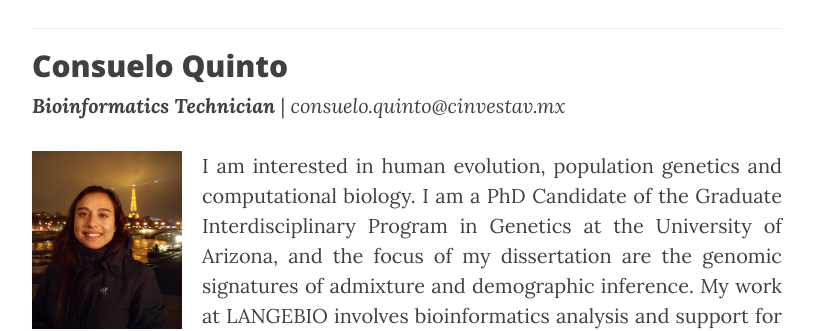
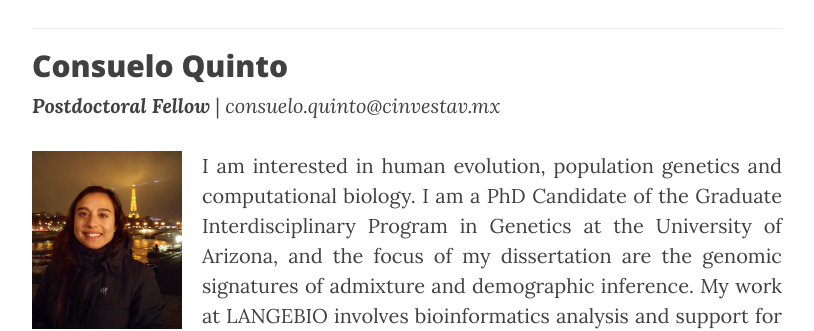
Before and after one commit to milkshakeplustip/milkshakeplustip.github.io, a Jekyll site: the page built from b_people.html, in a window 1280 px wide and 900 px high, scrolled down 1486 px. Shown: the part 167-498 px from the top of the window, without its empty margins (233-1047 px from the left). Built offline with Jekyll 4.4.1, drawn with Linux system fonts in a browser that asks for light colours; nearby versions of some CDN libraries.

Commit message:
consuelo as postdoctoral fellow

```diff
--- a/b_people.html
+++ b/b_people.html
@@ -17,7 +17,7 @@ header-img: "img/morenolab_1000_recorte_2.jpg"
 <p style="text-align:justify"> <img src="/img/mitzi.jpg" alt="Mitzi" height="150" width="150" style="float:left; margin:0 20px 5px 0"> I am the academic assistant of the Lab and a PhD candidate at Cinvestav's Plant Biotechnology program. My work involves molecular evolution and selection signatures in nematode genomes, specifically the entomopathogenic nematode <i>S. carpocapsae</i>.
 <br>
 <hr>
-<h2>Consuelo Quinto</h2><b><i>Bioinformatics Technician</i></b> | <i>consuelo.quinto@cinvestav.mx</i><p></p>
+<h2>Consuelo Quinto</h2><b><i>Postdoctoral Fellow</i></b> | <i>consuelo.quinto@cinvestav.mx</i><p></p>
 <p style="text-align:justify"> <img src="/img/consuelo_2.jpg" alt="Consuelo" height="150" width="150" style="float:left; margin:0 20px 5px 0"> I am interested in human evolution, population genetics and computational biology. I am a PhD Candidate of the Graduate Interdisciplinary Program in Genetics at the University of Arizona, and the focus of my dissertation are the genomic signatures of admixture and demographic inference. My work at LANGEBIO involves bioinformatics analysis and support for different projects. I <i>love</i> Star Wars.
 <br>
 <hr>
```
